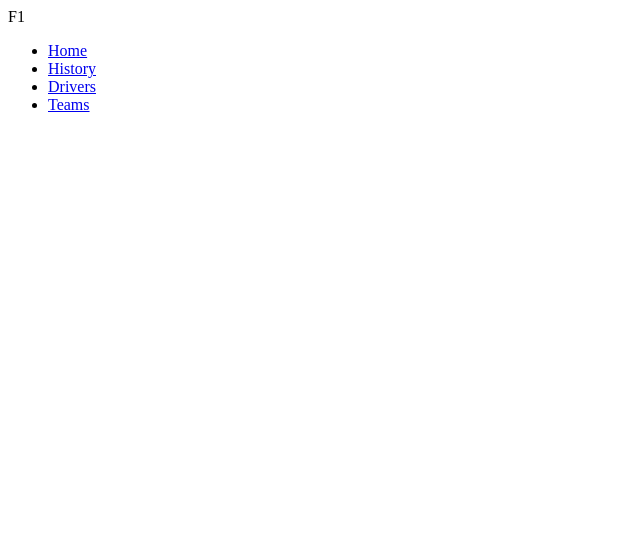
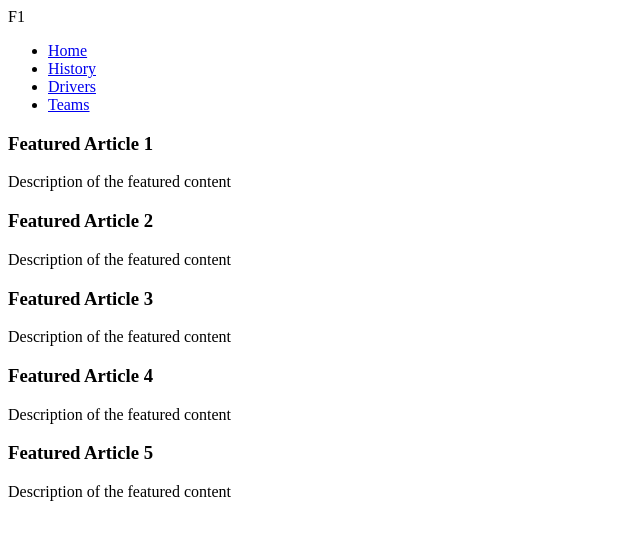
Before and after one commit to AliGFarhat/Museum-of-F1, a plain HTML site: page heropage.html in a window 1280 px wide. Shown: the whole page, without its empty margins (0-640 px from the left). Drawn offline with Linux system fonts and the light colour scheme.

Commit message:
Featured Articles Added

```diff
--- a/heropage.html
+++ b/heropage.html
@@ -40,9 +40,27 @@
                     <!-- Will add image here later when doing css -->
                 </div>
             </div>
+
             <div class="hero-right">
                 <div class="featured">
-
+                    <h3>Featured Article 1</h3>
+                    <p>Description of the featured content</p>
+                </div>
+                <div class="featured-item">
+                    <h3>Featured Article 2</h3>
+                    <p>Description of the featured content</p>
+                </div>
+                <div class="featured-item">
+                    <h3>Featured Article 3</h3>
+                    <p>Description of the featured content</p>
+                </div>
+                <div class="featured-item">
+                    <h3>Featured Article 4</h3>
+                    <p>Description of the featured content</p>
+                </div>
+                <div class="featured-item">
+                    <h3>Featured Article 5</h3>
+                    <p>Description of the featured content</p>
                 </div>
             </div>
          </section>
```
